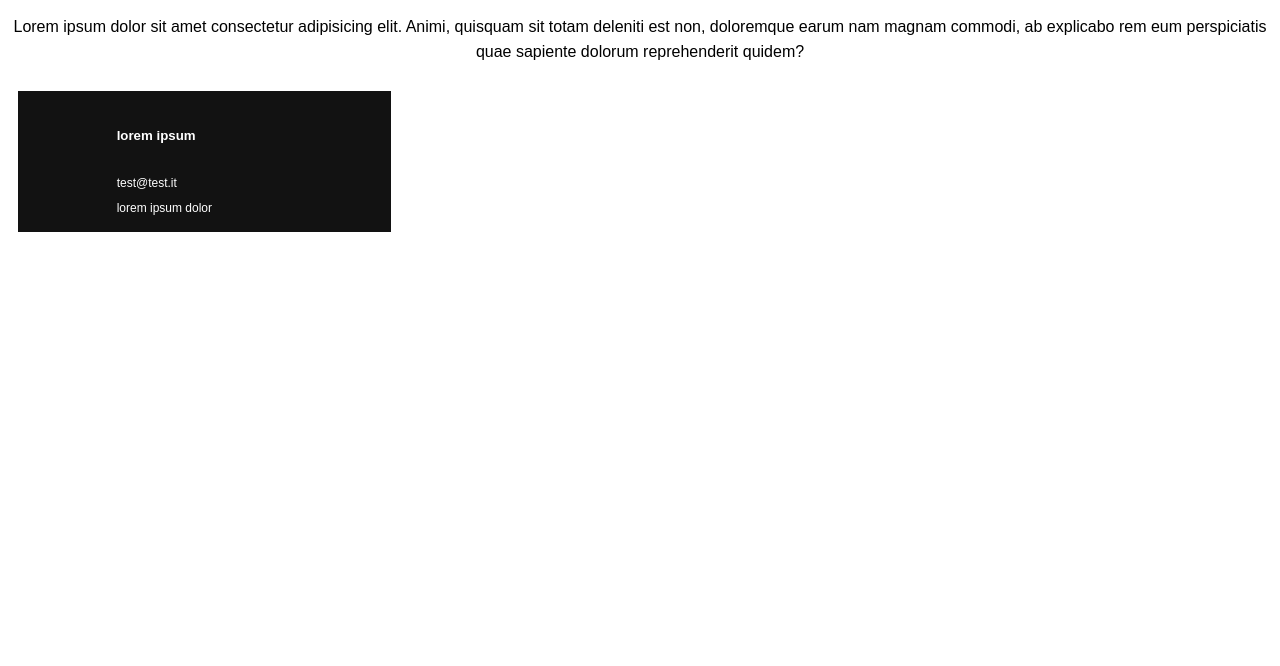
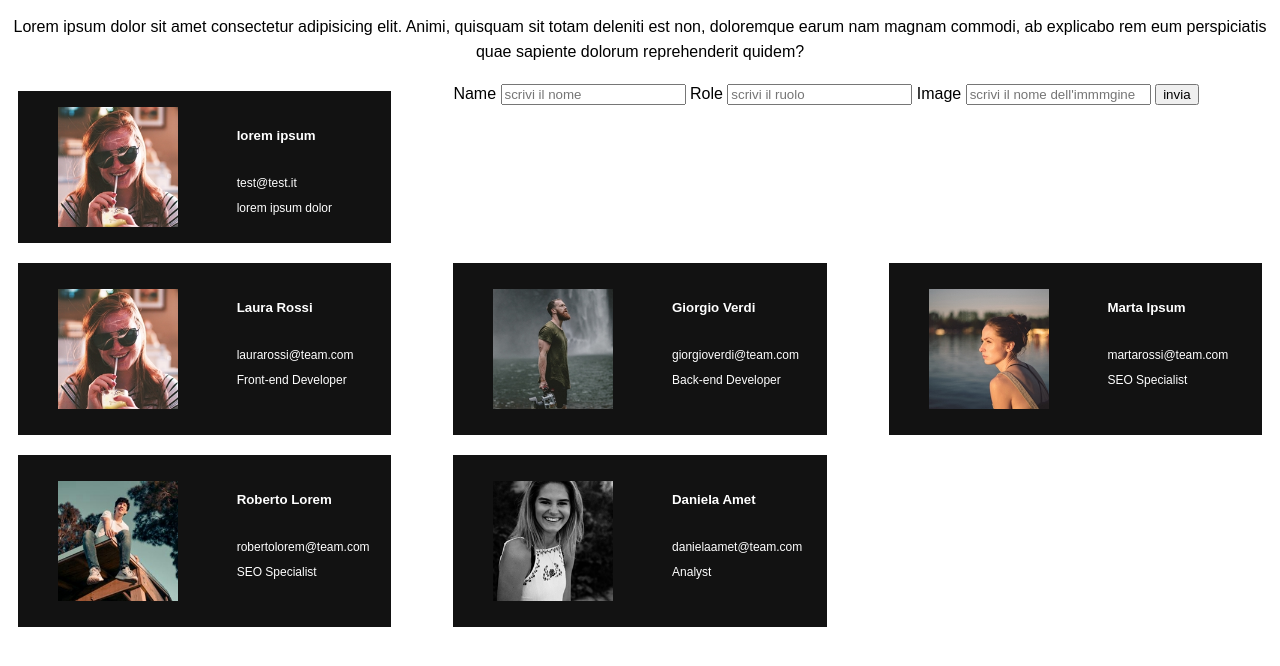
Before and after one commit to Riccardo-Gucciardo/js-our-team, a plain HTML site: page index.html in a window 1280 px wide. Shown: the part 52-718 px from the top of the page. Drawn offline with Linux system fonts and the light colour scheme.

Commit message:
inserimeno for action

```diff
--- a/index.css
+++ b/index.css
@@ -1,7 +1,9 @@
+
 
 
 img{
     display: block;
+    height: 120px;
 }
 html{
     font-family: sans-serif;
@@ -25,10 +27,15 @@ main{
 }
 
 .flex{
+
     display: flex;
     flex-wrap: wrap;
     /* justify-content: space-between; */
     gap: 5%;
+
+    height: 50%;
+
+
 }
 
 .flex > div{
@@ -40,6 +47,8 @@ main{
 
     color: white;
 
+
+
 }
 
 span{
--- a/index.html
+++ b/index.html
@@ -24,7 +24,7 @@
         <div class="flex">
             <div class="flex">
                 <figure>
-                    <img height="90px" src="./imgs/female1.png" alt="">
+                    <img height="120px" src="./img/female1.png" alt="">
                 </figure>
                 <div class="flex flex-column">
                     <h5>lorem ipsum</h5>
@@ -32,6 +32,17 @@
                     <span>lorem ipsum dolor</span>
                 </div>
             </div>
+            <form action="">
+                <label for="name">Name</label>
+                <input id="name" type="text" name="name" value="" placeholder="scrivi il nome">
+                <label for="role">Role</label>
+                <input id="role" type="text" name="role" value="" placeholder="scrivi il ruolo">
+                <label for="image">Image</label>
+                <input id="image" type="text" name="image" value="" placeholder="scrivi il nome dell'immmgine">
+
+                <button id="btn" type="submit">invia</button>
+              </form>
+            </div>
             <script src="./script.js"></script>
  </body>
 </html>
--- a/script.js
+++ b/script.js
@@ -36,3 +36,34 @@ const teamMembers = [
     img: "img/female3.png"
   }
 ];
+
+const teamContainer = document.querySelector('.flex')
+const teamContainerText = document.querySelector('.flex-column')
+
+
+
+function cicloAddMembers(){
+  for (let i = 1; i < teamMembers.length; i++) {
+    let element = teamMembers[i]
+
+    teamContainer.innerHTML += `
+        <div class="flex">
+            <div class="flex">
+                <figure>
+                    <img src=${element.img} alt=${element.name}>
+                </figure>
+            </div>
+    <div class="flex flex-column">
+    <h5>${element.name}</h5>
+    <span>${element.email}</span>
+    <span>${element.role}</span>
+    </div>
+
+
+    `
+
+
+  }
+}
+
+cicloAddMembers()
```
